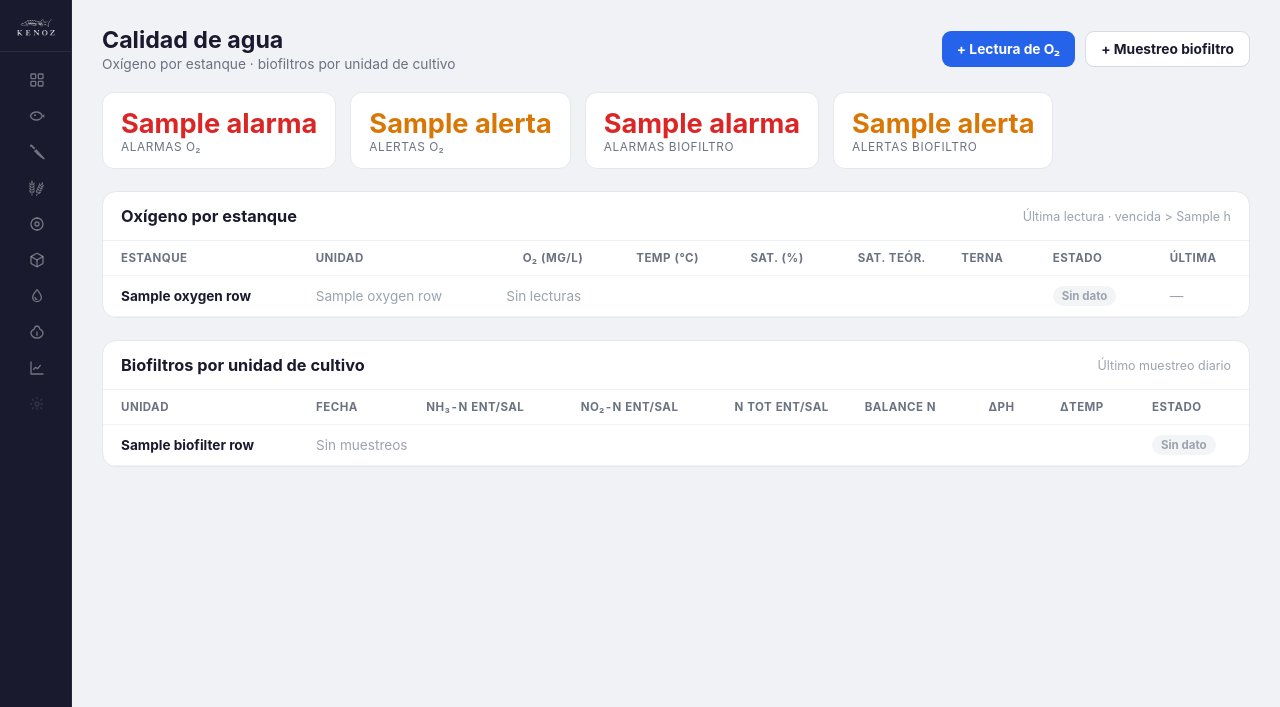
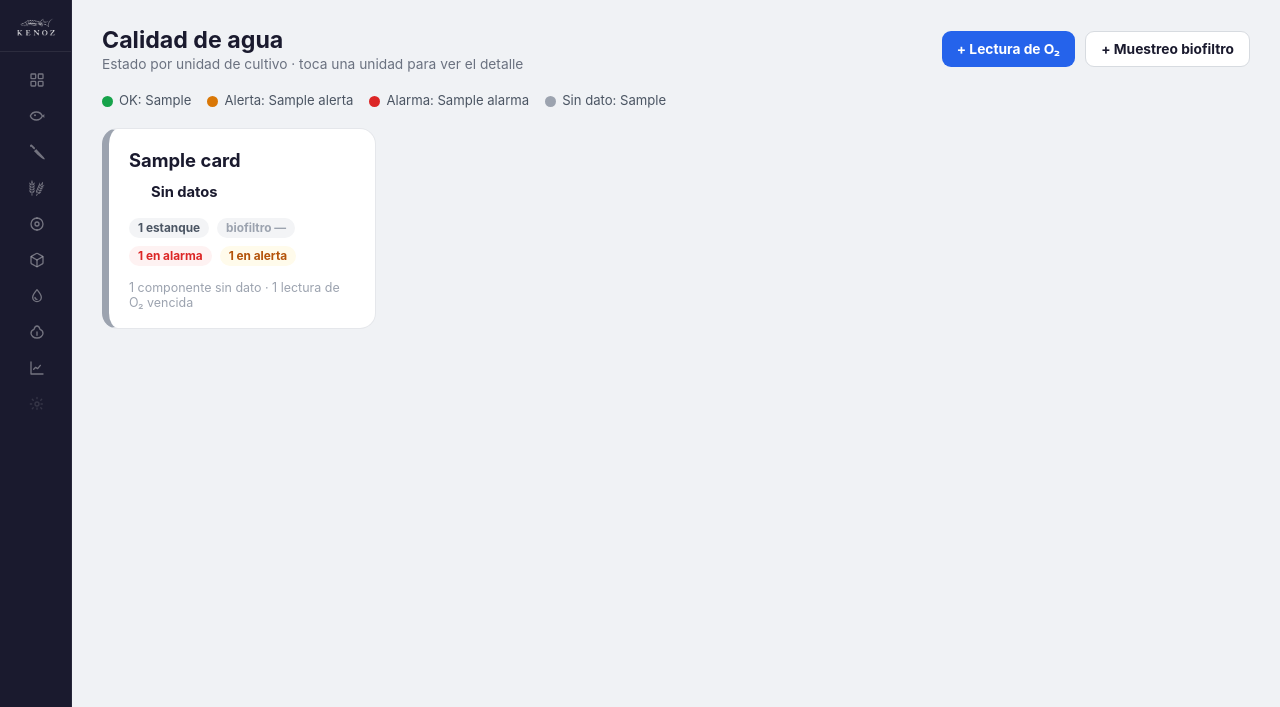
Before and after one commit to Avial-Kenoz/CrianzaApp, a FastAPI app: template app/templates/calidad_agua_panel.html in a window 1280 px wide. Shown: the top 707 px of the page. Run offline with FastAPI, Linux system fonts and the light colour scheme; the template is opened without the code that fills it: most values are stand-ins (such as "Sample title", 1, 10 or a date in 2020).

Commit message:
feat(calidad-agua): panel semáforo por unidad + detalle [PR3b]
Rediseño del panel para simplificar la lectura:
- Panel = grilla de tarjetas por unidad de cultivo con código de colores.
  Rollup = peor estado entre su biofiltro y los estanques asociados:
  verde (todo OK) / ámbar (alguna alerta) / rojo (alguna alarma) /
  gris (sin datos). Chips con conteo de componentes, alarmas y datos
  vencidos/faltantes.
- Nueva vista de detalle /unidad/{id}: biofiltro (parámetros entrada/salida
  + validaciones) y cada estanque asociado (O2, temp, saturación teórica,
  terna) con la información densa que antes vivía en el panel.
- Helpers _latest_o2_by_pond / _latest_bf_by_unit reutilizados por ambas.

Verificado e2e: lectura en alarma -> unidad roja en el panel y en el detalle.

Co-Authored-By: Claude Opus 4.8 <noreply@anthropic.com>

```diff
--- a/app/templates/calidad_agua_panel.html
+++ b/app/templates/calidad_agua_panel.html
@@ -15,52 +15,46 @@
     .actions { display: flex; gap: 10px; flex-wrap: wrap; }
     .btn { display: inline-flex; align-items: center; gap: 7px; border: none; border-radius: 9px;
            padding: 9px 15px; font-size: .86rem; font-weight: 650; cursor: pointer; text-decoration: none; }
-    .btn-primary { background: #2563eb; color: #fff; }
-    .btn-primary:hover { background: #1d4ed8; }
-    .btn-ghost { background: #fff; color: #1a1a2e; border: 1px solid #d7dbe0; }
-    .btn-ghost:hover { border-color: #2563eb; color: #2563eb; }
+    .btn-primary { background: #2563eb; color: #fff; } .btn-primary:hover { background: #1d4ed8; }
+    .btn-ghost { background: #fff; color: #1a1a2e; border: 1px solid #d7dbe0; } .btn-ghost:hover { border-color: #2563eb; color: #2563eb; }
     .flash { background: #ecfdf5; border: 1px solid #a7f3d0; color: #065f46;
              padding: 11px 15px; border-radius: 10px; font-size: .88rem; margin-bottom: 18px; }
-    .kpis { display: flex; gap: 14px; flex-wrap: wrap; margin-bottom: 22px; }
-    .kpi { background: #fff; border: 1px solid #e5e7eb; border-radius: 12px; padding: 14px 18px; min-width: 150px; }
-    .kpi .n { font-size: 1.7rem; font-weight: 750; }
-    .kpi .l { font-size: .74rem; color: #6b7280; text-transform: uppercase; letter-spacing: .05em; }
-    .kpi.alarm .n { color: #dc2626; } .kpi.alert .n { color: #d97706; } .kpi.ok .n { color: #059669; }
-    .card { background: #fff; border: 1px solid #e5e7eb; border-radius: 14px; margin-bottom: 22px; overflow: hidden; }
-    .card-head { padding: 14px 18px; border-bottom: 1px solid #eef0f2; display: flex; align-items: center; justify-content: space-between; }
-    .card-title { font-size: 1.02rem; font-weight: 700; }
-    table { width: 100%; border-collapse: collapse; font-size: .85rem; }
-    th, td { text-align: left; padding: 10px 18px; border-bottom: 1px solid #f1f3f5; white-space: nowrap; }
-    th { font-size: .72rem; text-transform: uppercase; letter-spacing: .04em; color: #6b7280; font-weight: 700; }
-    tbody tr:hover { background: #fafbfc; }
-    .num { text-align: right; font-variant-numeric: tabular-nums; }
-    .pill { display: inline-block; padding: 3px 9px; border-radius: 999px; font-size: .72rem; font-weight: 700; }
-    .pill-ok    { background: #ecfdf5; color: #059669; }
-    .pill-alert { background: #fffbeb; color: #b45309; }
-    .pill-alarm { background: #fef2f2; color: #dc2626; }
-    .pill-none  { background: #f3f4f6; color: #9ca3af; }
-    .pill-warn  { background: #fff7ed; color: #c2410c; }
-    .stale { color: #b45309; font-size: .78rem; }
-    .muted { color: #9ca3af; }
-    .table-wrap { overflow-x: auto; }
-    .empty { padding: 26px 18px; color: #9ca3af; font-size: .88rem; text-align: center; }
+    .legend { display: flex; gap: 16px; flex-wrap: wrap; margin-bottom: 20px; font-size: .82rem; color: #4b5563; }
+    .legend .dot { width: 11px; height: 11px; border-radius: 50%; display: inline-block; margin-right: 6px; vertical-align: middle; }
+    .dot-ok { background: #16a34a; } .dot-alert { background: #d97706; } .dot-alarm { background: #dc2626; } .dot-none { background: #9ca3af; }
+
+    .grid { display: grid; grid-template-columns: repeat(auto-fill, minmax(260px, 1fr)); gap: 18px; }
+    .u-card { position: relative; display: block; text-decoration: none; color: inherit;
+              background: #fff; border: 1px solid #e5e7eb; border-radius: 16px; padding: 20px 20px 18px;
+              border-left: 7px solid #9ca3af; transition: transform .08s, box-shadow .12s; }
+    .u-card:hover { transform: translateY(-2px); box-shadow: 0 8px 22px rgba(0,0,0,.08); }
+    .u-card.ok     { border-left-color: #16a34a; }
+    .u-card.alerta { border-left-color: #d97706; background: #fffdf7; }
+    .u-card.alarma { border-left-color: #dc2626; background: #fff8f8; }
+    .u-card.sin_dato { border-left-color: #9ca3af; }
+    .u-top { display: flex; align-items: flex-start; justify-content: space-between; gap: 10px; }
+    .u-name { font-size: 1.15rem; font-weight: 750; }
+    .u-status { display: inline-flex; align-items: center; gap: 7px; margin-top: 12px; font-weight: 700; font-size: .92rem; }
+    .u-status .big-dot { width: 15px; height: 15px; border-radius: 50%; }
+    .ok .u-status { color: #15803d; } .ok .big-dot { background: #16a34a; }
+    .alerta .u-status { color: #b45309; } .alerta .big-dot { background: #d97706; }
+    .alarma .u-status { color: #b91c1c; } .alarma .big-dot { background: #dc2626; }
+    .sin_dato .u-status { color: #6b7280; } .sin_dato .big-dot { background: #9ca3af; }
+    .u-meta { margin-top: 14px; display: flex; gap: 8px; flex-wrap: wrap; }
+    .chip { font-size: .74rem; font-weight: 650; padding: 3px 9px; border-radius: 999px; background: #f3f4f6; color: #4b5563; }
+    .chip.warn { background: #fef2f2; color: #dc2626; } .chip.amber { background: #fffbeb; color: #b45309; }
+    .chip.muted { background: #f3f4f6; color: #9ca3af; }
+    .u-foot { margin-top: 14px; font-size: .78rem; color: #9ca3af; display: flex; align-items: center; gap: 6px; }
+    .empty { grid-column: 1/-1; background: #fff; border: 1px dashed #d7dbe0; border-radius: 14px; padding: 40px; text-align: center; color: #9ca3af; }
   </style>
 </head>
 <body>
 {% include '_sidebar.html' %}
-
-{% macro level_pill(level) -%}
-  {% if level == 'alarma' %}<span class="pill pill-alarm">Alarma</span>
-  {% elif level == 'alerta' %}<span class="pill pill-alert">Alerta</span>
-  {% elif level == 'ok' %}<span class="pill pill-ok">OK</span>
-  {% else %}<span class="pill pill-none">Sin dato</span>{% endif %}
-{%- endmacro %}
-
 <div class="page">
   <div class="page-head">
     <div>
       <div class="page-title">Calidad de agua</div>
-      <div class="page-sub">Oxígeno por estanque · biofiltros por unidad de cultivo</div>
+      <div class="page-sub">Estado por unidad de cultivo · toca una unidad para ver el detalle</div>
     </div>
     <div class="actions">
       <a class="btn btn-primary" href="/views/ui/calidad-agua/oxigeno/nueva">+ Lectura de O₂</a>
@@ -70,89 +64,43 @@
 
   {% if msg %}<div class="flash">{{ msg }}</div>{% endif %}
 
-  <div class="kpis">
-    <div class="kpi {{ 'alarm' if o2_counts.alarma else ('alert' if o2_counts.alerta else 'ok') }}">
-      <div class="n">{{ o2_counts.alarma }}</div><div class="l">Alarmas O₂</div>
-    </div>
-    <div class="kpi {{ 'alert' if o2_counts.alerta else 'ok' }}">
-      <div class="n">{{ o2_counts.alerta }}</div><div class="l">Alertas O₂</div>
-    </div>
-    <div class="kpi {{ 'alarm' if bf_counts.alarma else ('alert' if bf_counts.alerta else 'ok') }}">
-      <div class="n">{{ bf_counts.alarma }}</div><div class="l">Alarmas biofiltro</div>
-    </div>
-    <div class="kpi {{ 'alert' if bf_counts.alerta else 'ok' }}">
-      <div class="n">{{ bf_counts.alerta }}</div><div class="l">Alertas biofiltro</div>
-    </div>
+  <div class="legend">
+    <span><span class="dot dot-ok"></span>OK: {{ totals.ok }}</span>
+    <span><span class="dot dot-alert"></span>Alerta: {{ totals.alerta }}</span>
+    <span><span class="dot dot-alarm"></span>Alarma: {{ totals.alarma }}</span>
+    <span><span class="dot dot-none"></span>Sin dato: {{ totals.sin_dato }}</span>
   </div>
 
-  <div class="card">
-    <div class="card-head"><div class="card-title">Oxígeno por estanque</div>
-      <span class="muted" style="font-size:.78rem">Última lectura · vencida > {{ o2_stale_hours }} h</span></div>
-    <div class="table-wrap">
-    <table>
-      <thead><tr>
-        <th>Estanque</th><th>Unidad</th><th class="num">O₂ (mg/L)</th><th class="num">Temp (°C)</th>
-        <th class="num">Sat. (%)</th><th class="num">Sat. teór.</th><th>Terna</th><th>Estado</th><th>Última</th>
-      </tr></thead>
-      <tbody>
-        {% for r in oxygen_rows %}
-        <tr>
-          <td><strong>{{ r.pond_name }}</strong></td>
-          <td class="muted">{{ r.unit_name }}</td>
-          {% if r.has_data %}
-            <td class="num">{{ '%.2f'|format(r.reading.do_mg_l) if r.reading.do_mg_l is not none else '—' }}</td>
-            <td class="num">{{ '%.1f'|format(r.reading.water_temp_c) if r.reading.water_temp_c is not none else '—' }}</td>
-            <td class="num">{{ '%.1f'|format(r.reading.saturation_pct) if r.reading.saturation_pct is not none else '—' }}</td>
-            <td class="num muted">{{ '%.1f'|format(r.reading.saturation_computed_pct) if r.reading.saturation_computed_pct is not none else '—' }}</td>
-            <td>{% if r.consistency_flag == 'sospechoso' %}<span class="pill pill-warn">Sospechosa</span>{% else %}<span class="pill pill-ok">OK</span>{% endif %}</td>
-            <td>{{ level_pill(r.alarm_level) }}</td>
-            <td>{% if r.stale %}<span class="stale">hace {{ r.hours_ago }} h ⚠</span>{% else %}<span class="muted">hace {{ r.hours_ago }} h</span>{% endif %}</td>
-          {% else %}
-            <td class="num muted" colspan="5" style="text-align:left">Sin lecturas</td>
-            <td>{{ level_pill(None) }}</td><td class="muted">—</td>
-          {% endif %}
-        </tr>
-        {% endfor %}
-        {% if not oxygen_rows %}<tr><td colspan="9" class="empty">No hay estanques activos.</td></tr>{% endif %}
-      </tbody>
-    </table>
-    </div>
+  <div class="grid">
+    {% for c in cards %}
+    <a class="u-card {{ c.rollup }}" href="/views/ui/calidad-agua/unidad/{{ c.unit_id }}">
+      <div class="u-top">
+        <div class="u-name">{{ c.unit_name }}</div>
+      </div>
+      <div class="u-status">
+        <span class="big-dot"></span>
+        {% if c.rollup == 'ok' %}Todo en orden
+        {% elif c.rollup == 'alerta' %}En alerta
+        {% elif c.rollup == 'alarma' %}En alarma
+        {% else %}Sin datos{% endif %}
+      </div>
+      <div class="u-meta">
+        <span class="chip">{{ c.n_ponds }} estanque{{ 's' if c.n_ponds != 1 else '' }}</span>
+        <span class="chip {{ '' if c.has_bf else 'muted' }}">biofiltro {{ '✓' if c.has_bf else '—' }}</span>
+        {% if c.n_alarm %}<span class="chip warn">{{ c.n_alarm }} en alarma</span>{% endif %}
+        {% if c.n_alert %}<span class="chip amber">{{ c.n_alert }} en alerta</span>{% endif %}
+      </div>
+      {% if c.n_nodata or c.n_stale %}
+      <div class="u-foot">
+        {% if c.n_nodata %}{{ c.n_nodata }} componente{{ 's' if c.n_nodata != 1 else '' }} sin dato{% endif %}
+        {% if c.n_nodata and c.n_stale %} · {% endif %}
+        {% if c.n_stale %}{{ c.n_stale }} lectura{{ 's' if c.n_stale != 1 else '' }} de O₂ vencida{% endif %}
+      </div>
+      {% endif %}
+    </a>
+    {% endfor %}
+    {% if not cards %}<div class="empty">No hay unidades de cultivo registradas.</div>{% endif %}
   </div>
-
-  <div class="card">
-    <div class="card-head"><div class="card-title">Biofiltros por unidad de cultivo</div>
-      <span class="muted" style="font-size:.78rem">Último muestreo diario</span></div>
-    <div class="table-wrap">
-    <table>
-      <thead><tr>
-        <th>Unidad</th><th>Fecha</th><th class="num">NH₃-N ent/sal</th><th class="num">NO₂-N ent/sal</th>
-        <th class="num">N tot ent/sal</th><th>Balance N</th><th>ΔpH</th><th>Δtemp</th><th>Estado</th>
-      </tr></thead>
-      <tbody>
-        {% for r in biofilter_rows %}
-        <tr>
-          <td><strong>{{ r.unit_name }}</strong></td>
-          {% if r.has_data %}
-            <td>{{ r.reading.reading_date.strftime('%d/%m/%Y') }}</td>
-            <td class="num">{{ '%.4f'|format(r.reading.nh3_n_in) if r.reading.nh3_n_in is not none else '—' }} / {{ '%.4f'|format(r.reading.nh3_n_out) if r.reading.nh3_n_out is not none else '—' }}</td>
-            <td class="num">{{ '%.2f'|format(r.reading.in_no2_n) if r.reading.in_no2_n is not none else '—' }} / {{ '%.2f'|format(r.reading.out_no2_n) if r.reading.out_no2_n is not none else '—' }}</td>
-            <td class="num">{{ '%.2f'|format(r.reading.tn_in) if r.reading.tn_in is not none else '—' }} / {{ '%.2f'|format(r.reading.tn_out) if r.reading.tn_out is not none else '—' }}</td>
-            <td>{% if r.n_balance_flag == 'sospechoso' %}<span class="pill pill-warn">Desbalance</span>{% elif r.n_balance_flag == 'ok' %}<span class="pill pill-ok">OK</span>{% else %}<span class="muted">—</span>{% endif %}</td>
-            <td>{% if r.ph_delta_flag == 'sospechoso' %}<span class="pill pill-warn">Alto</span>{% elif r.ph_delta_flag == 'ok' %}<span class="pill pill-ok">OK</span>{% else %}<span class="muted">—</span>{% endif %}</td>
-            <td>{% if r.temp_delta_flag == 'sospechoso' %}<span class="pill pill-warn">Alto</span>{% elif r.temp_delta_flag == 'ok' %}<span class="pill pill-ok">OK</span>{% else %}<span class="muted">—</span>{% endif %}</td>
-            <td>{{ level_pill(r.alarm_level) }}</td>
-          {% else %}
-            <td class="muted" colspan="6" style="text-align:left">Sin muestreos</td>
-            <td></td><td>{{ level_pill(None) }}</td>
-          {% endif %}
-        </tr>
-        {% endfor %}
-        {% if not biofilter_rows %}<tr><td colspan="9" class="empty">No hay unidades de cultivo.</td></tr>{% endif %}
-      </tbody>
-    </table>
-    </div>
-  </div>
-
 </div>
 </div></div>
 </body>
```
Also changed, not shown: app/api/water_quality.py (+152 -82 lines), app/templates/calidad_agua_unidad.html (added, +147 -0 lines).
